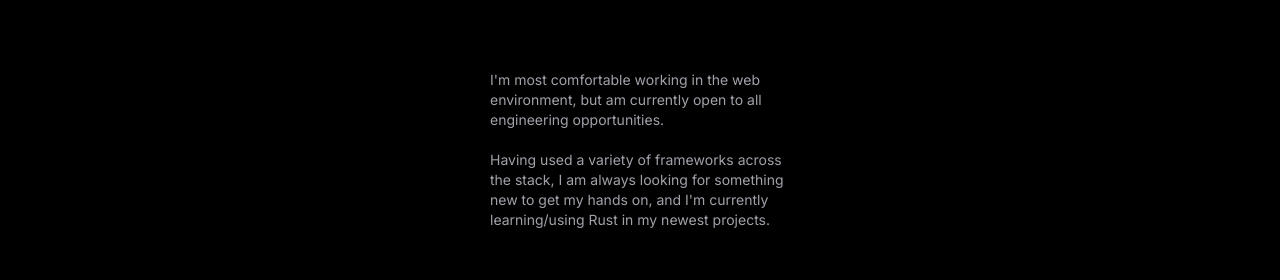
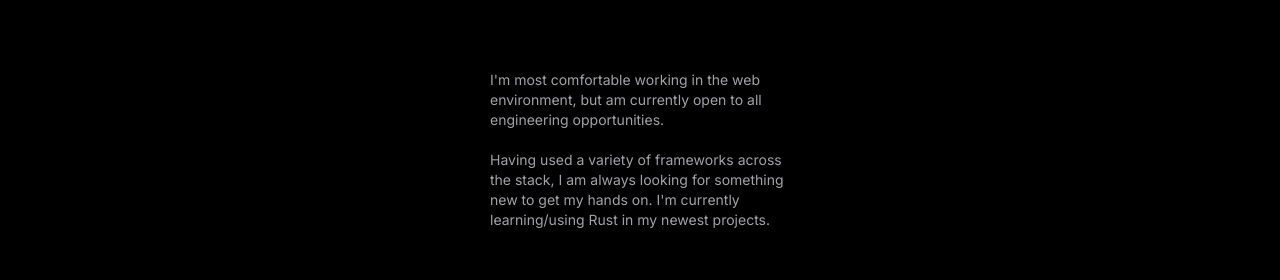
Before and after one commit to rrecalo/portfolio, a Next.js app: page / in a window 1280 px wide. Shown: the part 594-874 px from the top of the page. Built offline with nearby package versions, Linux system fonts and the light colour scheme.

Commit message:
Fix diabolical run-on sentence

```diff
--- a/src/app/page.tsx
+++ b/src/app/page.tsx
@@ -84,7 +84,7 @@ export default function Home() {
       initial={{opacity:0, y:-20}} animate={{opacity:1, y:0, transition:{delay:3, duration:1}}}>
         {"I'm most comfortable working in the web environment, but am currently open to all engineering opportunities."}
         <br/><br/>
-        {"Having used a variety of frameworks across the stack, I am always looking for something new to get my hands on, and I'm currently learning/using Rust in my newest projects."}
+        {"Having used a variety of frameworks across the stack, I am always looking for something new to get my hands on. I'm currently learning/using Rust in my newest projects."}
       </motion.div>
       {/* <HomeLinkSection /> */}
     </motion.div>
```
